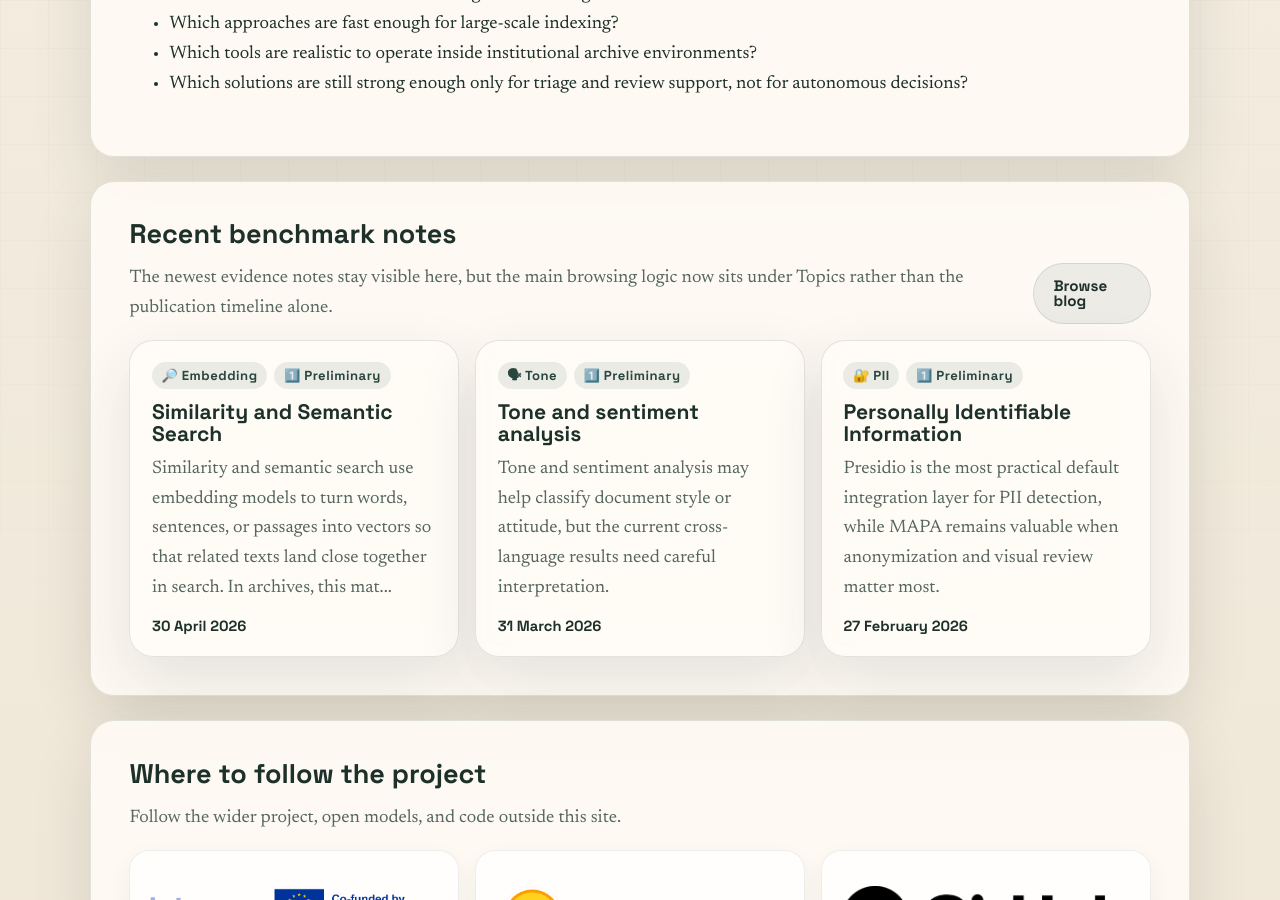
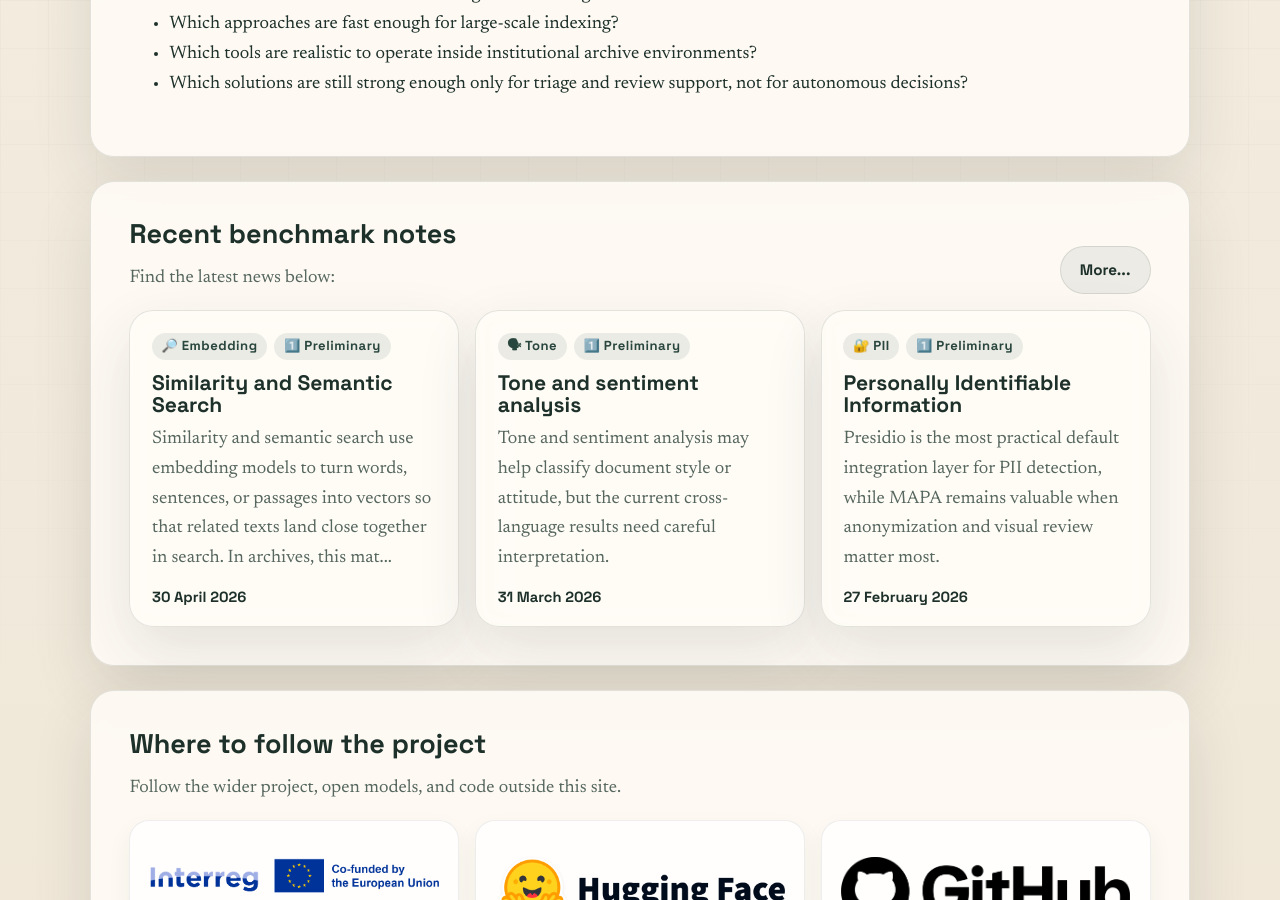
Before and after one commit to archxai/archxai.github.io, a Jekyll site: the page built from index.md, in a window 1280 px wide and 900 px high, scrolled down 1381 px. Built offline with Jekyll 4.4.1, drawn with Linux system fonts in a browser that asks for light colours.

Commit message:
Update recent benchmark notes section content

```diff
--- a/index.md
+++ b/index.md
@@ -62,9 +62,9 @@ permalink: /
   <div class="section-title">
     <div>
       <h2>Recent benchmark notes</h2>
-      <p>The newest evidence notes stay visible here, but the main browsing logic now sits under Topics rather than the publication timeline alone.</p>
+      <p>Find the latest news below:</p>
     </div>
-    <a class="button button-secondary" href="{{ '/blog/' | relative_url }}">Browse blog</a>
+    <a class="button button-secondary" href="{{ '/blog/' | relative_url }}">More...</a>
   </div>
   <div class="post-grid">
     {% for post in site.posts limit:3 %}
```
